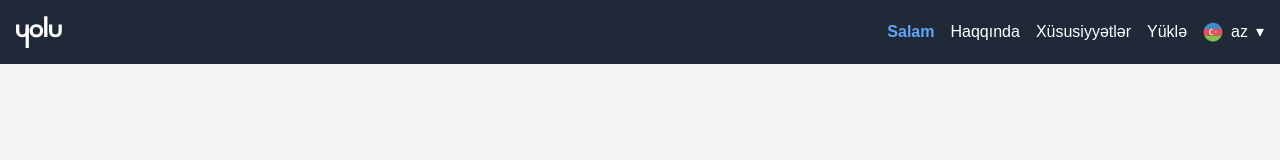
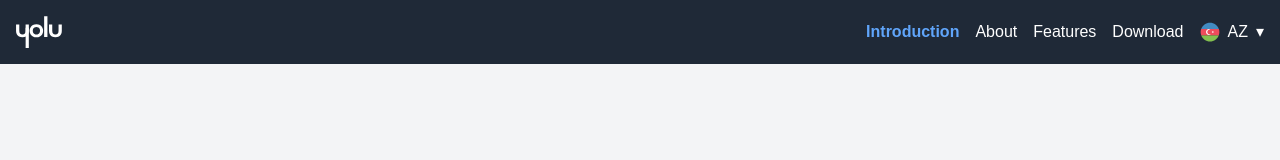
Before and after one commit to hazratAZE/yolu.app, a Next.js app: page /en in a window 1280 px wide. Shown: the top 160 px of the page. Built offline with nearby package versions, Linux system fonts and the light colour scheme.

Commit message:
Change header text for translate

```diff
--- a/messages/az.json
+++ b/messages/az.json
@@ -1,3 +1,6 @@
 {
-  "hello": "Salam"
+  "about": "Haqqında",
+  "intro": "Giriş",
+  "features": "Xüsusiyyətlər",
+  "download": "Yüklə"
 }
--- a/messages/en.json
+++ b/messages/en.json
@@ -1,3 +1,6 @@
 {
-  "hello": "Salam"
+  "about": "About",
+  "intro": "Introduction",
+  "features": "Features",
+  "download": "Download"
 }
--- a/messages/ru.json
+++ b/messages/ru.json
@@ -1,3 +1,6 @@
 {
-  "hello": "privet"
+  "about": "О нас",
+  "intro": "Введение",
+  "features": "Особенности",
+  "download": "Скачать"
 }
--- a/messages/tr.json
+++ b/messages/tr.json
@@ -1,3 +1,6 @@
 {
-  "hello": "Merhaba"
+  "about": "Hakkında",
+  "intro": "Giriş",
+  "features": "Özellikler",
+  "download": "İndir"
 }
--- a/src/app/components/Header.tsx
+++ b/src/app/components/Header.tsx
@@ -90,7 +90,7 @@ const Header = () => {
                 activeSection === "intro" ? "text-blue-400 font-bold" : ""
               }`}
             >
-              {t("hello")}
+              {t("intro")}
             </Link>
             <Link
               href="#about"
@@ -98,7 +98,7 @@ const Header = () => {
                 activeSection === "about" ? "text-blue-400 font-bold" : ""
               }`}
             >
-              Haqqında
+              {t("about")}
             </Link>
             <Link
               href="#features"
@@ -106,7 +106,7 @@ const Header = () => {
                 activeSection === "features" ? "text-blue-400 font-bold" : ""
               }`}
             >
-              Xüsusiyyətlər
+              {t("features")}
             </Link>
             <Link
               href="#download"
@@ -114,7 +114,7 @@ const Header = () => {
                 activeSection === "download" ? "text-blue-400 font-bold" : ""
               }`}
             >
-              Yüklə
+              {t("download")}
             </Link>
 
             {/* Dil Dropdown */}
@@ -126,12 +126,13 @@ const Header = () => {
                 {/* Seçilen dil ve bayrak */}
                 <Image
                   src={flagMap[selectedLanguage]}
-                  alt={`${selectedLanguage} Flag`}
+                  alt={`${selectedLanguage.toUpperCase()} Flag`}
                   width={20}
                   height={20}
                   className="mr-2"
                 />
-                {selectedLanguage} <span className="ml-2">&#9662;</span>
+                {selectedLanguage.toUpperCase()}{" "}
+                <span className="ml-2">&#9662;</span>
               </button>
               {isLangDropdownOpen && (
                 <ul className="absolute right-0 mt-2 bg-gray-700 text-white py-2 w-32 shadow-lg rounded">
@@ -218,7 +219,7 @@ const Header = () => {
               activeSection === "intro" ? "text-blue-400 font-bold" : ""
             }`}
           >
-            Giriş
+            {t("intro")}
           </Link>
           <Link
             href="#about"
@@ -227,7 +228,7 @@ const Header = () => {
               activeSection === "about" ? "text-blue-400 font-bold" : ""
             }`}
           >
-            Haqqında
+            {t("about")}
           </Link>
           <Link
             href="#features"
@@ -236,7 +237,7 @@ const Header = () => {
               activeSection === "features" ? "text-blue-400 font-bold" : ""
             }`}
           >
-            Xüsusiyyətlər
+            {t("features")}
           </Link>
           <Link
             href="#download"
@@ -245,7 +246,7 @@ const Header = () => {
               activeSection === "download" ? "text-blue-400 font-bold" : ""
             }`}
           >
-            Yüklə
+            {t("download")}
           </Link>
 
           {/* Dil Dropdown - Mobilde de mevcut */}
@@ -257,12 +258,13 @@ const Header = () => {
               {/* Seçilen dil ve bayrak mobilde de görünsün */}
               <Image
                 src={flagMap[selectedLanguage]}
-                alt={`${selectedLanguage} Flag`}
+                alt={`${selectedLanguage.toUpperCase()} Flag`}
                 width={20}
                 height={20}
                 className="mr-2"
               />
-              {selectedLanguage} <span className="ml-2">&#9662;</span>
+              {selectedLanguage.toUpperCase()}{" "}
+              <span className="ml-2">&#9662;</span>
             </button>
             {isLangDropdownOpen && (
               <ul className="absolute right-0 mt-2 bg-gray-700 text-white py-2 w-32 shadow-lg rounded">
```
